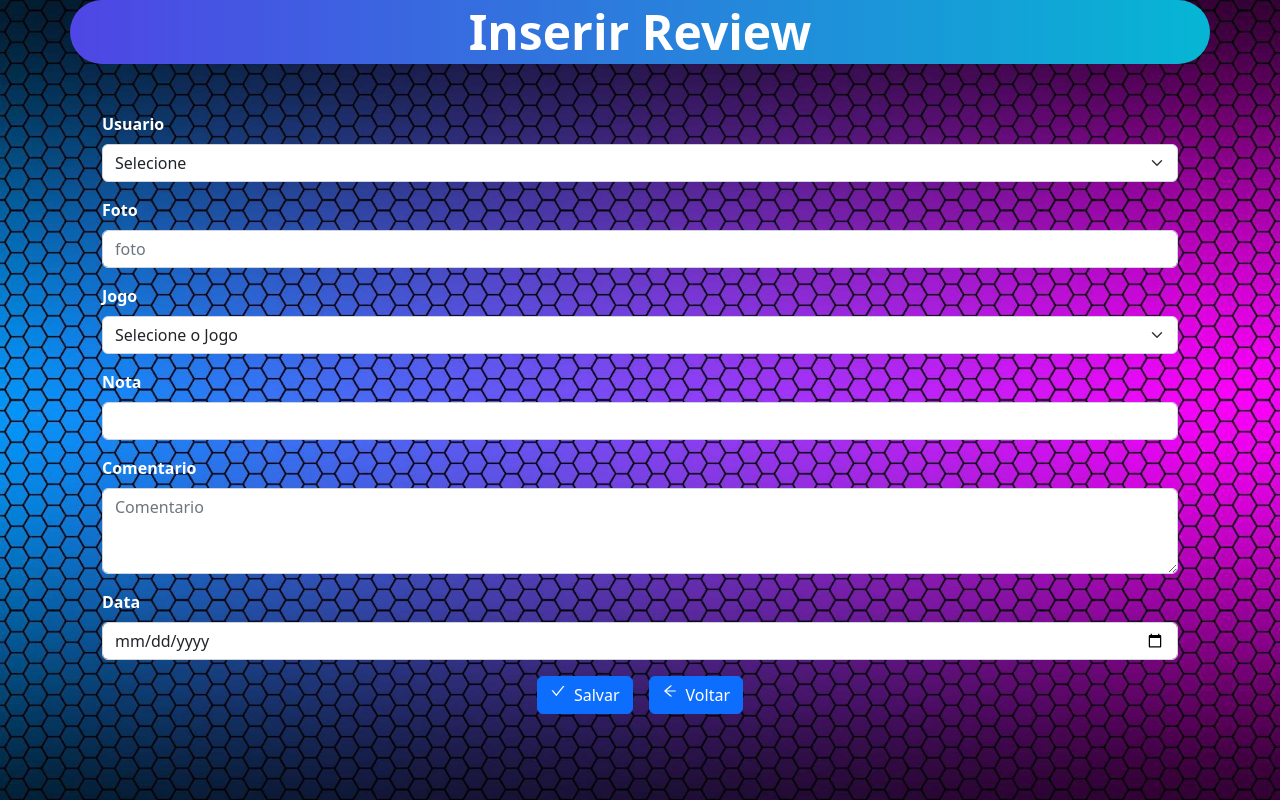
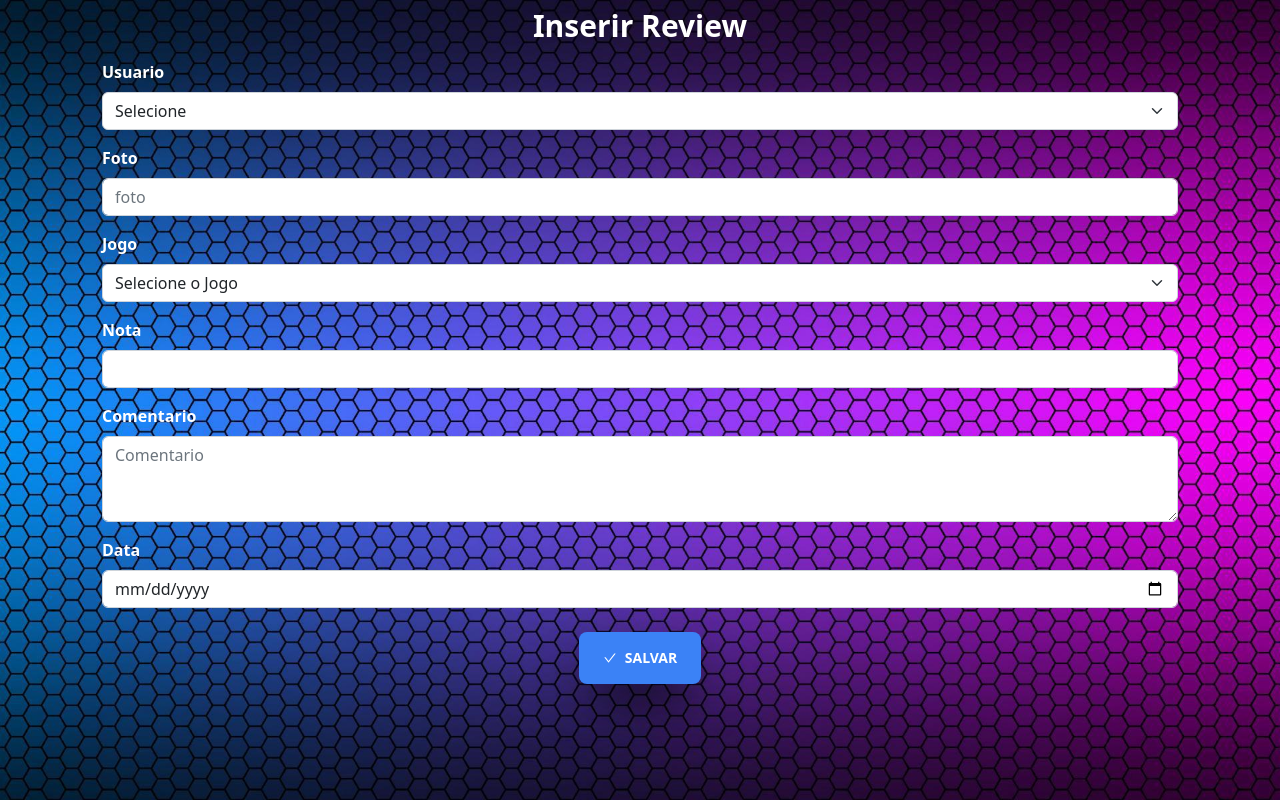
Before and after one commit to MarcosSkL/game-storehouse, a Next.js app: page /reviews/ModalFormReview in a window 1280 px wide. Built offline with nearby package versions, Linux system fonts and the light colour scheme.

Commit message:
Arrumado, como era recarregado a pagina ao add um review. Algumas Correções ajustadas

```diff
--- a/src/components/ModalForm.tsx
+++ b/src/components/ModalForm.tsx
@@ -1,22 +1,21 @@
 import ModalFormReview from '@/pages/reviews/ModalFormReview';
 import React, { useEffect, useState } from 'react'
+import { IoClose } from 'react-icons/io5';
+
+interface ModalFormProps {
+    onAddReview: (newReview: any) => void;
+}
+
+const ModalForm: React.FC<ModalFormProps> = ({ onAddReview }) => {
+
+    const [showModal, setShowModal] = useState(false);
 
 
-const ModalForm: React.FC = () => {
-
-    const [showModal, setShowModal] = useState(false);
-    const [reviewAdded, setReviewAdded] = useState(false);
-
-    useEffect(() => {
-        if (reviewAdded) {
-            window.location.reload(); // Recarrega a página quando uma nova revisão for adicionada
-        }
-    }, [reviewAdded]);
 
     const handleSaveReview = (dados: any) => {
 
         console.log('Dados salvos:', dados);
-        setReviewAdded(true);
+        onAddReview(dados); // Chama a função onAddReview passada como prop com os dados da nova revisão
 
     };
 
@@ -37,12 +36,21 @@ const ModalForm: React.FC = () => {
             {showModal ? (
                 <>
                     <div
-                        className="top-10 md:mx-[27rem] justify-center items-center flex overflow-auto fixed z-20 outline-none focus:outline-none"
+                        className="top-2 md:mx-[27rem] justify-center items-center flex overflow-auto fixed z-20 outline-none focus:outline-none"
 
                     >
-                        <div className="w-[30rem]">
+                        <div className="w-[30rem] h-full">
 
                             <div className="rounded-3xl bg-slate-700">
+                            <div className='flex justify-end'>
+                                    <button
+                                        className="text-red-500 background-transparent font-bold uppercase px-6 py-2 text-sm outline-none focus:outline-none mr-1 mb-1 ease-linear transition-all duration-150"
+                                        type="button"
+                                        onClick={() => setShowModal(false)}
+                                    >
+                                        <IoClose className='text-xl' />
+                                    </button>
+                                </div>
 
                                 <div className="p-6">
                                     <ModalFormReview onSave={handleSaveReview} onCloseModal={handleCloseModal} />
--- a/src/pages/jogos/games/[id].tsx
+++ b/src/pages/jogos/games/[id].tsx
@@ -40,6 +40,10 @@ const Games = () => {
 
     const router = useRouter() // Crie uma instância do useRouter
     const { id } = router.query // Extraia o id da query
+
+    const handleAddReview = (newReview: any) => {
+        setReviews([...reviews, newReview]); // Adiciona a nova revisão à lista de revisões
+    };
 
     async function getAll() {
         try {
@@ -124,7 +128,7 @@ const Games = () => {
 
                         </Card>
 
-                        <ModalForm />
+                        <ModalForm onAddReview={handleAddReview} />
 
                     </Col>
                 </Row>
--- a/src/pages/reviews/ModalFormReview.tsx
+++ b/src/pages/reviews/ModalFormReview.tsx
@@ -45,9 +45,10 @@ const ModalFormReview: React.FC<ModalFormReviewProps> = ({ onSave, onCloseModal
     const [jogos, setJogos] = useState<Jogos[]>([])
     const [selectedUserImage, setSelectedUserImage] = useState('');
 
+    const { register, handleSubmit, formState: { errors } } = useForm<FormValues>();
+
     const router = useRouter() // Crie uma instância do useRouter
     const { id } = router.query // Extraia o id da query
-
 
     const handleUserChange = (event: any) => {
         const selectedUserName = event.target.value;
@@ -81,23 +82,11 @@ const ModalFormReview: React.FC<ModalFormReviewProps> = ({ onSave, onCloseModal
     }
 
 
-    const { register, handleSubmit, formState: { errors } } = useForm<FormValues>();
-
     const salvar = async (dados: FormValues) => {
 
         await axios.post('/api/reviews', dados)
         onSave(dados) // Chame a função onSave passando os dados para o ModalForm
         onCloseModal()
-        if (id) {
-            router.push(`/jogos/games/${id}`);
-        }
-
-        function excluir(id: any) {
-            if (confirm('Deseja excluir o registro?')) {
-                axios.delete(`/api/reviews/${id}`);
-                getAll();
-            }
-        }
 
     }
 
@@ -106,7 +95,7 @@ const ModalFormReview: React.FC<ModalFormReviewProps> = ({ onSave, onCloseModal
 
             <div className='container'>
                 <Row>
-                    <span className='text-5xl p-2 justify-center flex mb-5 rounded-full font-bold box-decoration-slice bg-gradient-to-r from-indigo-600 to-cyan-500 text-white px-3'>Inserir Review</span>
+                    <span className='text-3xl p-2 justify-center flex mb-2 rounded-full font-bold text-white px-3'>Inserir Review</span>
                 </Row>
                 <Row className="px-1 mx-1">
                     <Col>
@@ -137,7 +126,7 @@ const ModalFormReview: React.FC<ModalFormReviewProps> = ({ onSave, onCloseModal
 
                             <Form.Group className="mb-3" controlId="foto">
                                 <Form.Label>Foto</Form.Label>
-                                <Form.Control type="string" placeholder="foto" value={selectedUserImage} {...register('foto', gameValidator.reviews.foto)} />
+                                <Form.Control type="string" placeholder="foto" value={selectedUserImage} {...register('foto', gameValidator.reviews.foto)} readOnly />
                                 {
                                     errors.foto &&
                                     <small className='text-red-700'>{errors.foto.message}</small>
@@ -187,18 +176,17 @@ const ModalFormReview: React.FC<ModalFormReviewProps> = ({ onSave, onCloseModal
                             </Form.Group>
 
                             <div className='flex gap-3 justify-center pb-5'>
-                                <Button variant="primary" onClick={handleSubmit(salvar)}>
-                                    <div className='flex gap-2'><AiOutlineCheck />
+                                <button
+                                    onClick={handleSubmit(salvar)}
+                                    type="button"
+                                    className="bg-blue-500 text-white active:bg-blue-800 font-bold uppercase text-sm px-6 py-3 mt-2 rounded-lg shadow-black shadow-2xl hover:bg-blue-600 ease-linear transition-all duration-150"
+                                >
+                                    <span className='flex items-center gap-2'>
+                                        <AiOutlineCheck />
                                         Salvar
-                                    </div>
-                                </Button>
+                                    </span>
+                                </button>
 
-                                <Link href={'/jogos/games/' + id} className='btn btn-primary text-white'>
-                                    <div className='flex gap-2'>
-                                        <AiOutlineArrowLeft />
-                                        Voltar
-                                    </div>
-                                </Link>
                             </div>
 
                         </Form>
```
